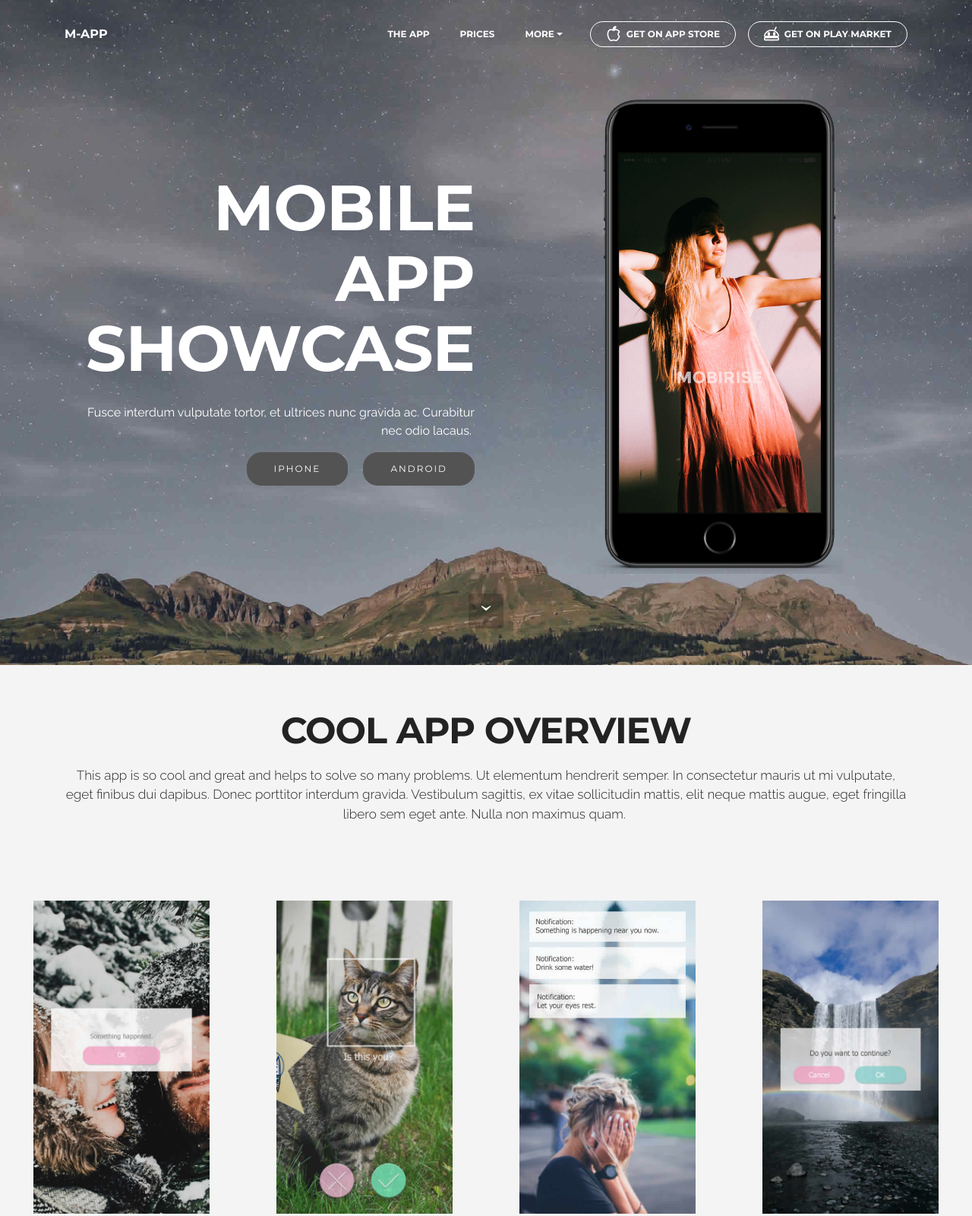
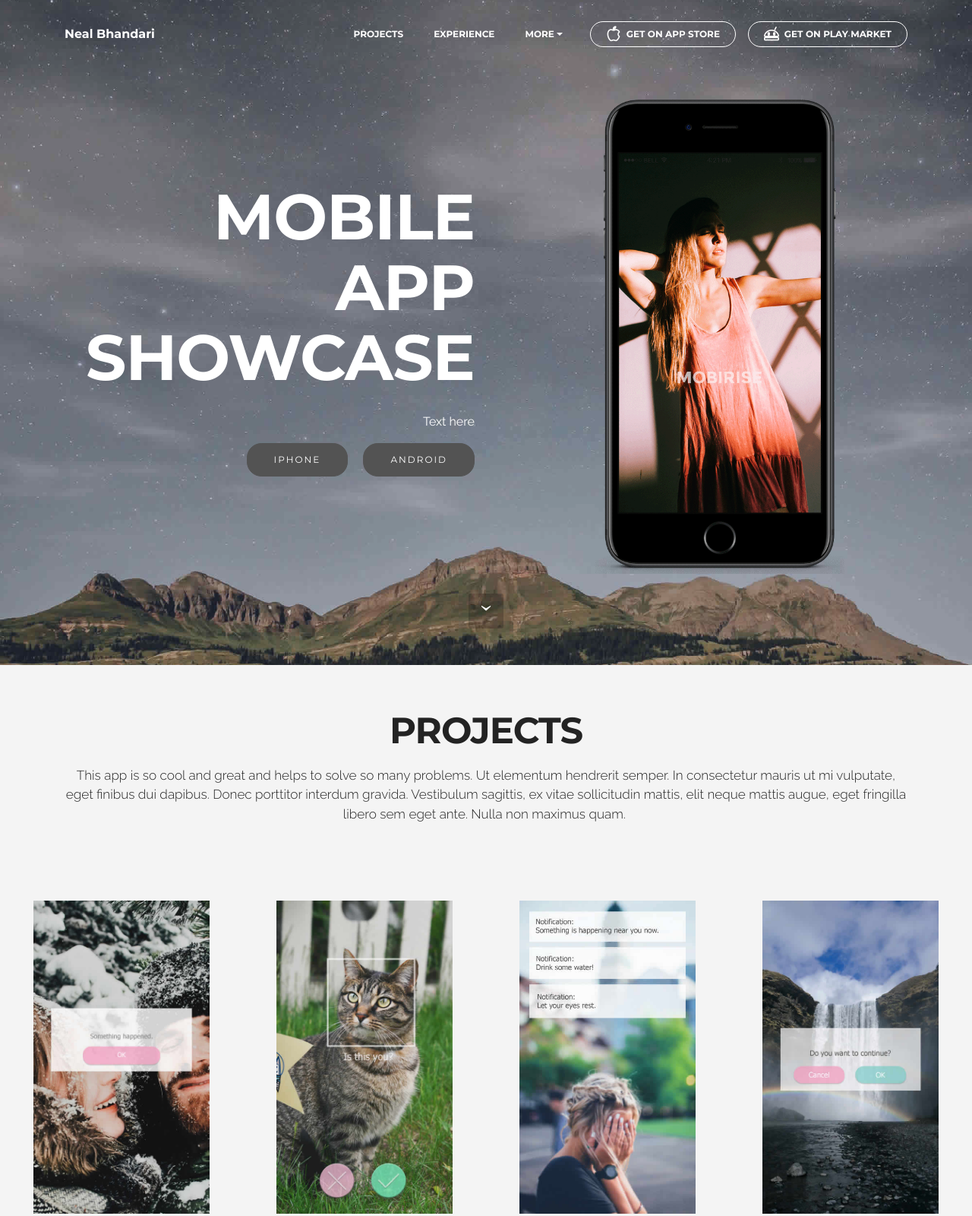
Before and after one commit to nealbhan/nealbhan.github.io, a website: page index.html in a window 1280 px wide. Shown: the top 1600 px of the page at 76% size. Drawn offline with Linux system fonts and the light colour scheme; files whose address does not match are found by name.

Commit message:
New update

```diff
--- a/index.html
+++ b/index.html
@@ -34,7 +34,7 @@
 
 
 
-                        <a class="navbar-caption" href="../index.html">M-APP</a>
+                        <a class="navbar-caption" href="../index.html">Neal Bhandari</a>
 
 
                 </div>
@@ -44,7 +44,7 @@
                         <div class="hamburger-icon"></div>
                     </button>
 
-                    <ul class="nav-dropdown collapse pull-xs-right nav navbar-nav navbar-toggleable-sm" id="exCollapsingNavbar"><li class="nav-item"><a class="nav-link link mbr-editable-menu-item" href="index.html#header3-k">THE APP</a></li><li class="nav-item"><a class="nav-link link mbr-editable-menu-item" href="index.html#pricing-table2-f">PRICES</a></li>
+                    <ul class="nav-dropdown collapse pull-xs-right nav navbar-nav navbar-toggleable-sm" id="exCollapsingNavbar"><li class="nav-item"><a class="nav-link link mbr-editable-menu-item" href="index.html#header3-k">PROJECTS</a></li><li class="nav-item"><a class="nav-link link mbr-editable-menu-item" href="index.html#pricing-table2-f">EXPERIENCE</a></li>
 
 
                     <li class="nav-item dropdown open"><a class="nav-link link dropdown-toggle mbr-editable-menu-item" href="index.html#pricing-table2-f" data-toggle="dropdown-submenu" aria-expanded="true">MORE</a><div class="dropdown-menu"><a class="dropdown-item mbr-editable-menu-item" href="newfile.html">What's New</a><a class="dropdown-item mbr-editable-menu-item" href="#">Features</a><a class="dropdown-item mbr-editable-menu-item" href="#">Feedback</a><a class="dropdown-item mbr-editable-menu-item" href=".#">Forum</a></div></li>
@@ -84,7 +84,7 @@
                             <h3 class="mbr-section-title display-2">MOBILE APP SHOWCASE</h3>
 
                             <div class="mbr-section-text">
-                                <p>Fusce interdum vulputate tortor, et ultrices nunc gravida ac. Curabitur nec odio lacaus.&nbsp;</p>
+                                <p>Text here</p>
                             </div>
 
                             <div class="mbr-section-btn"><a class="btn btn-black" href="https://mobirise.com">IPHONE</a> <a class="btn btn-black" href="https://mobirise.com">ANDROID</a> </div>
@@ -109,7 +109,7 @@
     <div class="container">
         <div class="row">
             <div class="col-xs-12">
-                <h3 class="mbr-section-title display-2">COOL APP OVERVIEW</h3>
+                <h3 class="mbr-section-title display-2">PROJECTS</h3>
 
             </div>
         </div>
@@ -446,7 +446,6 @@
     <div class="container">
         <div class="row">
             <div class="col-md-8 col-md-offset-2 text-xs-center">
-                <p>(c) 2017 M-App Template by <a  href="https://mobirise.com" style="color:#333;text-decoration:underline;"> Mobirise</a></p>
             </div>
         </div>
     </div>
```
